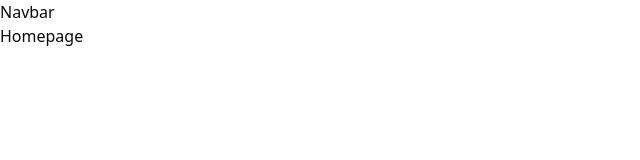
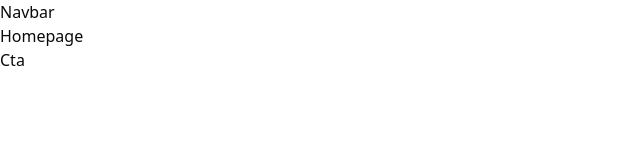
Before and after one commit to rohanhumai/CSA--frontend, a Next.js app: page / in a window 1280 px wide. Shown: the top 160 px of the page, without its empty margins (0-640 px from the left). Built offline with nearby package versions, Linux system fonts and the light colour scheme.

Commit message:
initialized CTA

```diff
--- /dev/null
+++ b/app/components/Cta.jsx
@@ -0,0 +1,7 @@
+import React from 'react'
+
+export const Cta = () => {
+  return (
+    <div>Cta</div>
+  )
+}
--- a/app/page.tsx
+++ b/app/page.tsx
@@ -1,11 +1,13 @@
 import { Navbar } from "./components/Navbar";
 import { Homepage } from "./Pages/Homepage";
+import { Cta } from "./components/Cta";
 
 export default function Home() {
   return (
     <>
     <Navbar />
     <Homepage />
+    <Cta />
     </>
   );
 }
```
